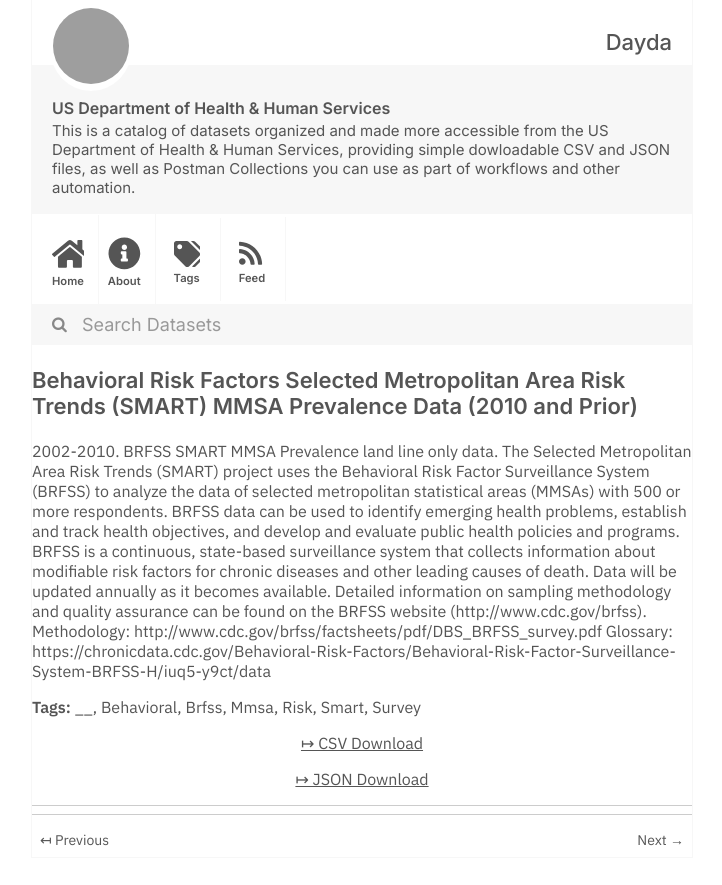
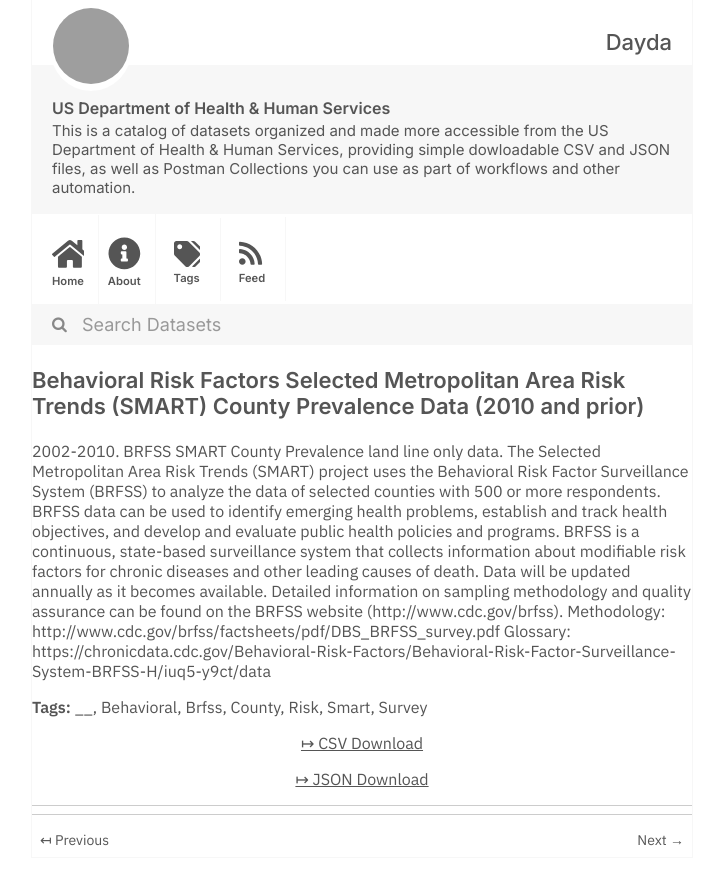
Before and after one commit to dayda-entities/us-department-of-health-and-human-services, a Jekyll site: the page built from _posts/2020-11-10-behavioral-risk-factors-select.md, in a window 1280 px wide, cut to the strip 0-885 px from the top of the page. Shown: the whole strip, without its empty margins (278-1000 px from the left). Built offline with Jekyll 4.4.1, drawn with Linux system fonts in a browser that asks for light colours; grey boxes are pictures that could not be loaded.

Commit message:
Publish Data

```diff
--- a/_posts/2020-11-10-behavioral-risk-factors-select.md
+++ b/_posts/2020-11-10-behavioral-risk-factors-select.md
@@ -1,23 +1,23 @@
 ---
 title: >-
-  Behavioral Risk Factors Selected Metropolitan Area Risk Trends (SMART) MMSA
-  Prevalence Data (2010 and Prior)
-created: '2020-11-10T16:18:39.206601'
-modified: '2021-04-17T02:31:36.056201'
+  Behavioral Risk Factors Selected Metropolitan Area Risk Trends (SMART) County
+  Prevalence Data (2010 and prior)
+created: '2020-11-10T16:18:39.312477'
+modified: '2021-04-30T02:01:46.055122'
 state: active
 type: dataset
 tags:
   - __
   - Behavioral
   - Brfss
-  - Mmsa
+  - County
   - Risk
   - Smart
   - Survey
 groups: []
-csv_url: 'https://data.cdc.gov/api/views/waxm-p5qv/rows.csv?accessType=DOWNLOAD'
-json_url: 'https://data.cdc.gov/api/views/waxm-p5qv/rows.json?accessType=DOWNLOAD'
+csv_url: 'https://data.cdc.gov/api/views/acme-vg9e/rows.csv?accessType=DOWNLOAD'
+json_url: 'https://data.cdc.gov/api/views/acme-vg9e/rows.json?accessType=DOWNLOAD'
 layout: post
 
 ---
-2002-2010. BRFSS SMART MMSA Prevalence land line only data. The Selected Metropolitan Area Risk Trends (SMART) project uses the Behavioral Risk Factor Surveillance System (BRFSS) to analyze the data of selected metropolitan statistical areas (MMSAs) with 500 or more respondents. BRFSS data can be used to identify emerging health problems, establish and track health objectives, and develop and evaluate public health policies and programs. BRFSS is a continuous, state-based surveillance system that collects information about modifiable risk factors for chronic diseases and other leading causes of death. Data will be updated annually as it becomes available. Detailed information on sampling methodology and quality assurance can be found on the BRFSS website (http://www.cdc.gov/brfss). Methodology: http://www.cdc.gov/brfss/factsheets/pdf/DBS_BRFSS_survey.pdf Glossary: https://chronicdata.cdc.gov/Behavioral-Risk-Factors/Behavioral-Risk-Factor-Surveillance-System-BRFSS-H/iuq5-y9ct/data
+2002-2010. BRFSS SMART County Prevalence land line only data. The Selected Metropolitan Area Risk Trends (SMART) project uses the Behavioral Risk Factor Surveillance System (BRFSS) to analyze the data of selected counties with 500 or more respondents. BRFSS data can be used to identify emerging health problems, establish and track health objectives, and develop and evaluate public health policies and programs. BRFSS is a continuous, state-based surveillance system that collects information about modifiable risk factors for chronic diseases and other leading causes of death. Data will be updated annually as it becomes available. Detailed information on sampling methodology and quality assurance can be found on the BRFSS website (http://www.cdc.gov/brfss). Methodology: http://www.cdc.gov/brfss/factsheets/pdf/DBS_BRFSS_survey.pdf Glossary: https://chronicdata.cdc.gov/Behavioral-Risk-Factors/Behavioral-Risk-Factor-Surveillance-System-BRFSS-H/iuq5-y9ct/data
```
